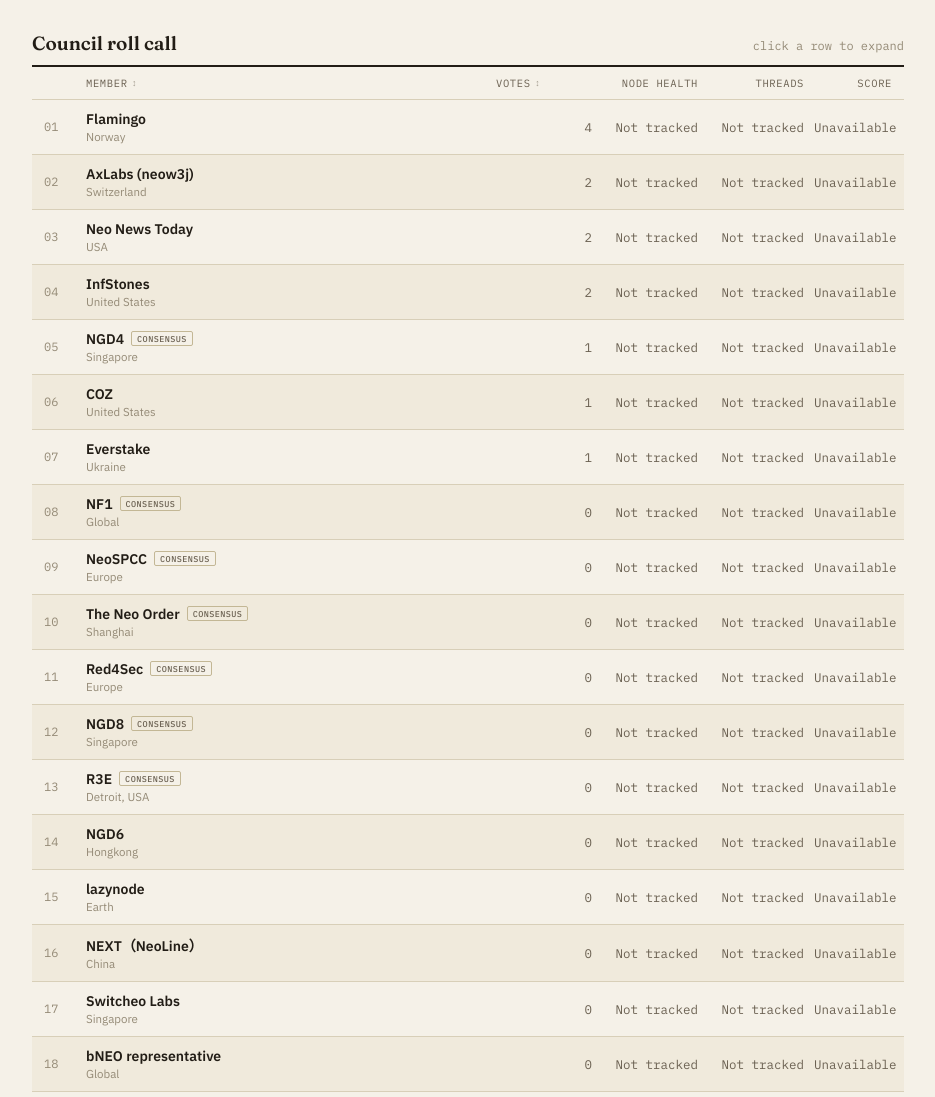
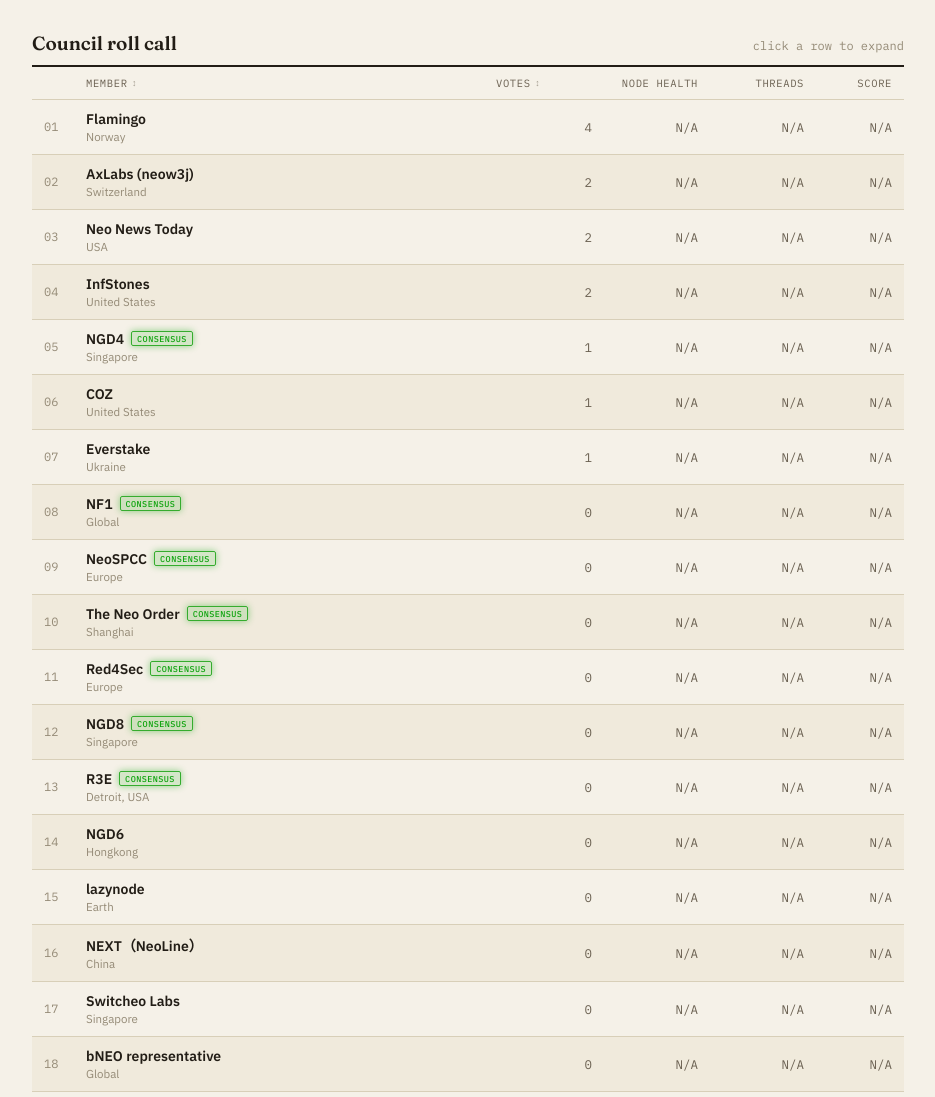
Before and after one commit to fritzorama/quorum-watch, a website: page web/index.html in a window 1280 px wide. Shown: the part 701-1798 px from the top of the page, without its empty margins (172-1107 px from the left). Drawn offline with Linux system fonts and the light colour scheme.

Commit message:
Refine Council roll-call presentation

```diff
--- a/web/index.html
+++ b/web/index.html
@@ -237,6 +237,7 @@
   .ledger-head button:hover{ color: var(--ink); }
   .ledger-head button:focus-visible{ outline: 2px solid var(--accent); outline-offset: 2px; border-radius:2px; }
   .col-num{ text-align:right; justify-content:flex-end; }
+  .col-vote{ text-align:center; justify-content:center; }
   .sort-arrow{ font-size:9px; opacity:.6; }
 
   .row{
@@ -268,10 +269,12 @@
   .who .name{ font-weight:600; font-size:14px; }
   .consensus-badge{
     display:inline-block; margin-left:7px; padding:1px 5px;
-    border:1px solid var(--line-strong); border-radius:2px;
-    color:var(--ink-muted); font-family:"IBM Plex Mono", monospace;
+    border:1px solid color-mix(in srgb, var(--good) 80%, var(--line)); border-radius:2px;
+    background:color-mix(in srgb, var(--good) 14%, transparent);
+    color:var(--good); font-family:"IBM Plex Mono", monospace;
     font-size:8.5px; font-weight:500; letter-spacing:.05em;
     text-transform:uppercase; vertical-align:2px;
+    box-shadow:0 0 7px color-mix(in srgb, var(--good) 45%, transparent);
   }
   .who .loc{ font-size:11.5px; color: var(--ink-faint); margin-top:1px; }
   .num{
@@ -536,9 +539,9 @@
             <div class="loc">${m.location}</div>
           </span>
           <span class="num col-vote">${m.recordedVotes}</span>
-          <span class="num col-uptime">Not tracked</span>
-          <span class="num col-discuss">Not tracked</span>
-          <span class="num col-score">Unavailable</span>
+          <span class="num col-uptime">N/A</span>
+          <span class="num col-discuss">N/A</span>
+          <span class="num col-score">N/A</span>
         </button>
         <div class="row-detail">
           <div class="row-detail-inner">
```
